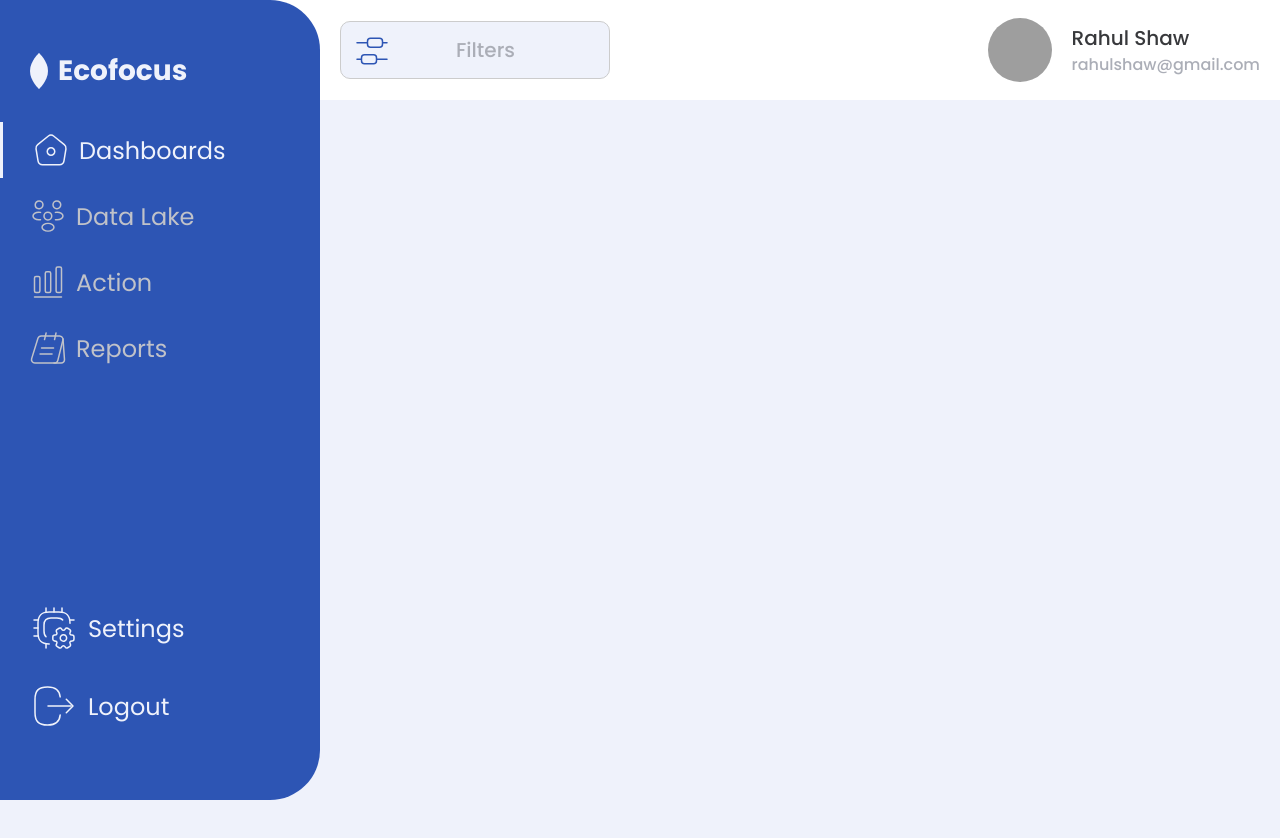
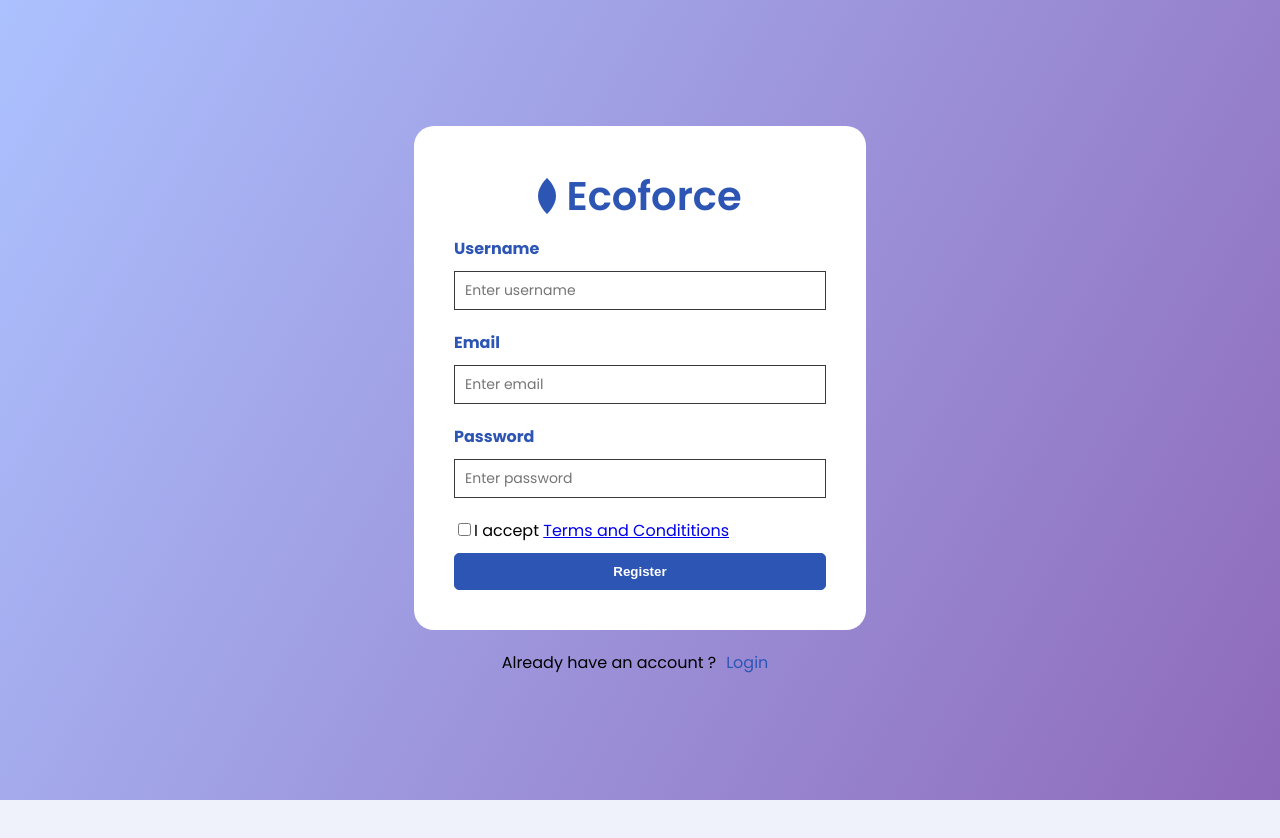
Before and after one commit to prableen14/Business-1-Alchimetis, a React (Create React App) app: page /register in a window 1280 px wide. Shown: the top 838 px of the page. After the commit the page ends 800 px from the top, so only its background shows below. Built offline with nearby package versions, Linux system fonts and the light colour scheme; grey boxes are pictures that could not be loaded.

Commit message:
add register page

```diff
--- a/src/App.js
+++ b/src/App.js
@@ -6,7 +6,7 @@ import Router from "./router/router";
 const App = (props) => {
   return (
     <div className='App'>
-      {window?.location?.pathname !== "/login" && (
+      {(window?.location?.pathname !== "/login" && window?.location?.pathname !== "/register") && (
         <>
           <SideNav page='Dashboard' />
           <div className='topnav'>
--- /dev/null
+++ b/src/components/Login/register.js
@@ -0,0 +1,46 @@
+import React from "react";
+import "./style.scss";
+import { Title, Textbox, Button } from "../../atoms";
+import LeafBlue from "../../assets/images/companyLeafBlue.svg";
+import Form from 'react-bootstrap/Form';
+import { useNavigate } from "react-router-dom";
+
+const Register = (props) => {
+
+    const navigate = useNavigate();
+
+    function handleClick() {
+        navigate("/login");
+    }
+    return (
+        <div className='Login-Page'>
+            <div className='Login-Page-box'>
+                <div id='login-header'>
+                    <img src={LeafBlue} alt='company leaf blue' />{" "}
+                    <Title title='Ecoforce' size='large' />
+                </div>
+                <div>
+                    <Textbox placeholder={"Enter username"} label='Username' />
+                    <Textbox placeholder={"Enter email"} label='Email' />
+                    <Textbox placeholder={"Enter password"} label='Password' />
+                    <div className="login-terms">
+                        <Form.Check
+                            type={'checkbox'}
+                            id={`default-checkbox`}
+                            className="term-checkbox"
+                        />
+                        <span>I accept <a href="www.google.com">Terms and Condititions</a></span>
+                    </div>
+                </div>
+                <div>
+                    <Button text='Register' />
+                </div>
+            </div>
+            <div className="Login-Page-have-acc">
+                Already have an account ? <div onClick={handleClick}>Login</div>
+            </div>
+        </div>
+    );
+};
+
+export default Register;
--- a/src/components/Login/style.scss
+++ b/src/components/Login/style.scss
@@ -1,4 +1,5 @@
 @import "../../index.scss";
+
 .Login-Page {
   width: 100vw;
   height: 100vh;
@@ -6,20 +7,46 @@
   display: flex;
   align-items: center;
   justify-content: center;
+  flex-direction: column;
+
   &-box {
     background-color: $white;
     border-radius: 20px;
     padding: 40px;
+
     #login-header {
       display: flex;
       justify-content: center;
       align-items: center;
+
       img {
         margin-right: 10px;
       }
     }
+
     .btn {
       width: 100%;
     }
+
+    .login-terms {
+      display: flex;
+      margin: 10px 0;
+    }
+  }
+
+  &-have-acc {
+    display: flex;
+    margin-top: 20px;
+
+    div {
+      margin: 0 10px;
+      color: $primary-blue;
+      background: none;
+      border: none;
+
+      &:hover {
+        cursor: pointer;
+      }
+    }
   }
 }
--- a/src/router/router.js
+++ b/src/router/router.js
@@ -5,6 +5,7 @@ import { createBrowserHistory } from "history";
 
 const Dashboard = lazy(() => import("../components/Dashboard/dashboard.js"));
 const Login = lazy(() => import("../components/Login/login.js"));
+const Register = lazy(() => import("../components/Login/register.js"));
 
 class RouterClass extends Component {
   render() {
@@ -13,7 +14,7 @@ class RouterClass extends Component {
     return (
       <div
         className={
-          history?.location?.pathname === "/login" ? "LoginPage" : "Pages"
+          (history?.location?.pathname === "/login" || history?.location?.pathname === "/register") ? "LoginPage" : "Pages"
         }
       >
         <Suspense fallback={<div>Loading</div>}>
@@ -24,6 +25,7 @@ class RouterClass extends Component {
               element={<Dashboard history={history} />}
             />
             <Route exact path='/login' element={<Login history={history} />} />
+            <Route exact path='/register' element={<Register history={history} />} />
           </Routes>
         </Suspense>
       </div>
```
